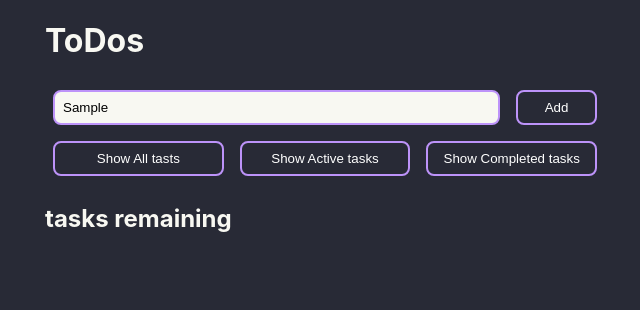
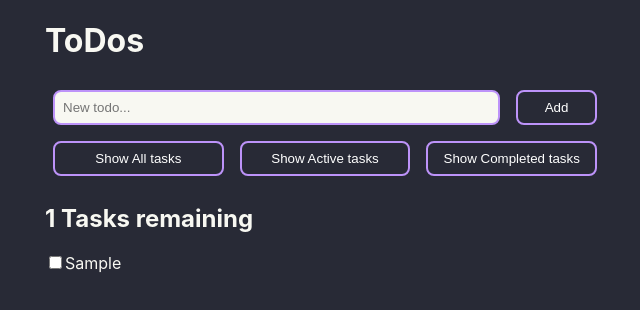
Before and after one commit to From-Sochi/TodoApp, a React (Create React App) app in the folder todoapp/: page / in a window 1280 px wide. Both pictures are taken after typing "Sample" into the empty fields and a click on the button "Add". Shown: the top 310 px of the page, without its empty margins (315-955 px from the left). Built offline with nearby package versions, Linux system fonts and the light colour scheme.

Commit message:
добавил добавление задач

```diff
--- a/todoapp/src/app.tsx
+++ b/todoapp/src/app.tsx
@@ -1,23 +1,57 @@
-import React from 'react';
-import {GlobalStyle, InputField, FilterField, Container, SubmitButton, TodoInput, ListHeading } from './assets/styles/app.styles';
+import React, { useState } from 'react';
+import { nanoid } from 'nanoid'
+import {
+    GlobalStyle,
+    InputField,
+    FilterField,
+    Container,
+    SubmitButton,
+    TodoInput,
+    ListHeading,
+} from './assets/styles/app.styles';
 
 function App() {
+    const [tasks, setTasks] = useState<string[]>([]);
+    const [value, setValue] = useState<string>('');
+
+    function recording(event: React.ChangeEvent<HTMLInputElement>) {
+        setValue(event.target.value);
+    }
+
+    function addTask() {
+        if (value) {
+            setTasks([...tasks, value]); // Добавляем новое значение в массив задач
+            setValue(''); // Очищаем поле ввода
+        }
+    }
+
+    let res = tasks.map((elem) => {
         return (
+            <div key={nanoid()}>
+                <input type="checkbox" />
+                <label>{elem}</label>
+            </div>
+        );
+    });
 
+    return (
         <>
-        <GlobalStyle/>
+            <GlobalStyle />
             <Container>
                 <h1>ToDos</h1>
                 <InputField>
-                <TodoInput type='text' placeholder='New todo...'></TodoInput>
-                <SubmitButton>Add</SubmitButton>
+                    <TodoInput value={value} onChange={recording} type='text' placeholder='New todo...' />
+                    <SubmitButton onClick={addTask}>Add</SubmitButton> {/* При нажатии добавляем задачу */}
                 </InputField>
                 <FilterField>
-                <SubmitButton>Show All tasts</SubmitButton>
+                    <SubmitButton>Show All tasks</SubmitButton>
                     <SubmitButton>Show Active tasks</SubmitButton>
                     <SubmitButton>Show Completed tasks</SubmitButton>
                 </FilterField>
-            <ListHeading>tasks remaining</ListHeading>
+                <ListHeading>{tasks.length} Tasks remaining</ListHeading>
+                <div>
+                    {res} {/* Отображаем список задач */}
+                </div>
             </Container>
         </>
     );
```
Lines whose indentation alone changed are shown as unchanged.
